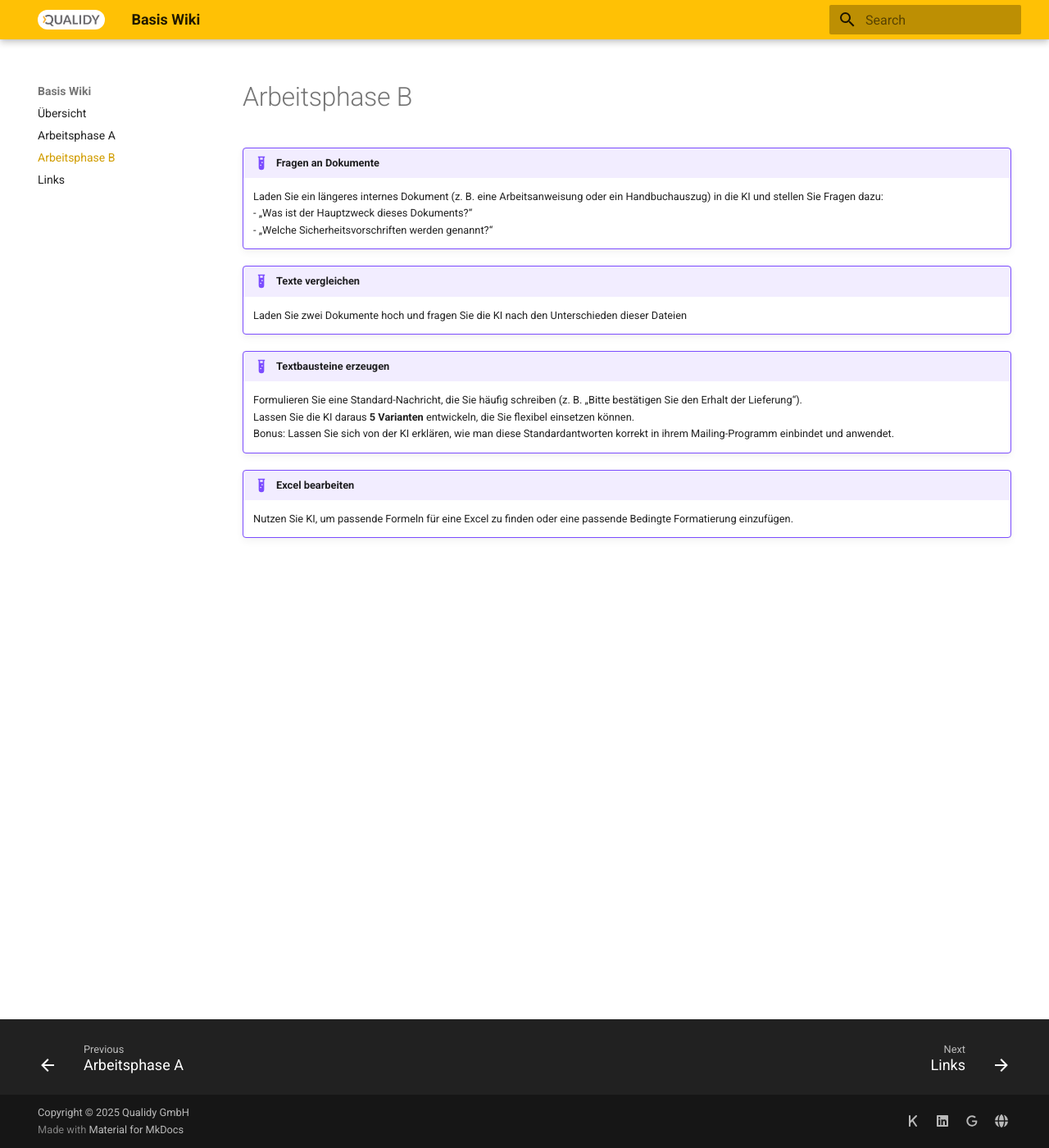
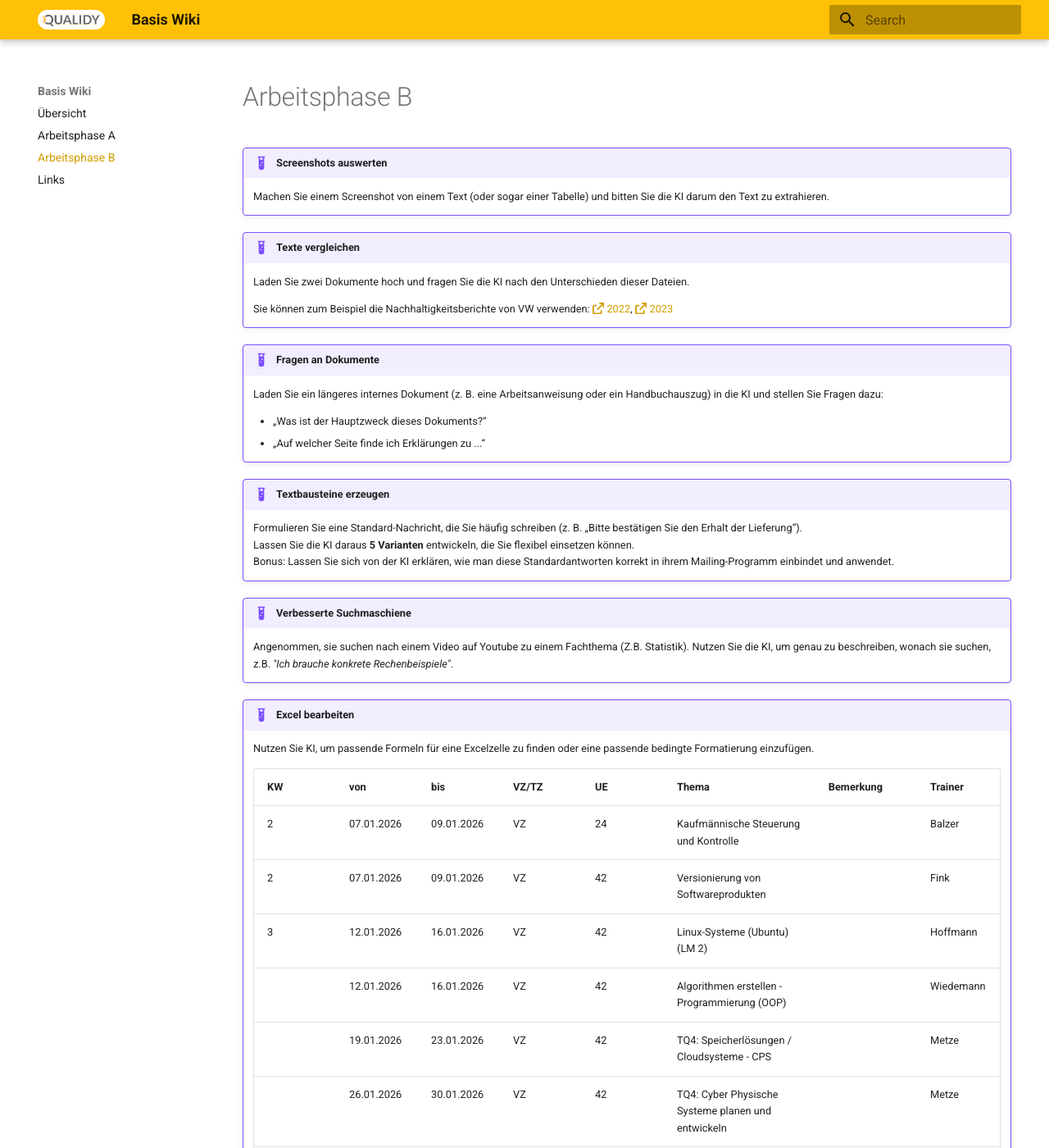
Before and after one commit to Qualidy/wiki-promtathon, an MkDocs documentation site: the page built from docs/content/B.md, in a window 1280 px wide and 1400 px high. Shown: the whole window at 82% size. Built offline with MkDocs 1.6.1 and Material for MkDocs 9.7.7, drawn with Linux system fonts in a browser that asks for light colours; some of the changed text lies outside the part shown.

```diff
--- a/docs/content/B.md
+++ b/docs/content/B.md
@@ -1,19 +1,56 @@
 # Arbeitsphase B
+
+!!! example "Screenshots auswerten"
+
+    Machen Sie einem Screenshot von einem Text (oder sogar einer Tabelle) und bitten Sie die KI
+    darum den Text zu extrahieren.
+
+!!! example "Texte vergleichen"
+    Laden Sie zwei Dokumente hoch und fragen Sie die KI nach den Unterschieden dieser Dateien.
+
+    Sie können zum Beispiel die Nachhaltigkeitsberichte von VW verwenden:
+    [:fontawesome-solid-external-link: 2022](https://www.volkswagen-group.com/de/publikationen/weitere/nachhaltigkeitsbericht-2022-1644){ target=_blank rel="noopener noreferrer" },
+    [:fontawesome-solid-external-link: 2023](https://www.volkswagen-group.com/de/publikationen/weitere/nachhaltigkeitsbericht-2023-2674){ target=_blank rel="noopener noreferrer" }
 
 !!! example "Fragen an Dokumente"
     Laden Sie ein längeres internes Dokument (z. B. eine Arbeitsanweisung oder ein Handbuchauszug) in die KI und stellen Sie Fragen dazu:
+
     - „Was ist der Hauptzweck dieses Dokuments?“
-    - „Welche Sicherheitsvorschriften werden genannt?“
-
-
-!!! example "Texte vergleichen"
-    Laden Sie zwei Dokumente hoch und fragen Sie die KI nach den Unterschieden dieser Dateien
+    - „Auf welcher Seite finde ich Erklärungen zu ...“
 
 !!! example "Textbausteine erzeugen"
     Formulieren Sie eine Standard-Nachricht, die Sie häufig schreiben (z. B. „Bitte bestätigen Sie den Erhalt der Lieferung“).
     Lassen Sie die KI daraus **5 Varianten** entwickeln, die Sie flexibel einsetzen können.
     Bonus: Lassen Sie sich von der KI erklären, wie man diese Standardantworten korrekt in ihrem Mailing-Programm einbindet und anwendet.
 
+!!! example "Verbesserte Suchmaschiene"
+    Angenommen, sie suchen nach einem Video auf Youtube zu einem Fachthema (Z.B. Statistik). Nutzen Sie die KI,
+    um genau zu beschreiben, wonach sie suchen, z.B. *"Ich brauche konkrete Rechenbeispiele"*.
+
 !!! example "Excel bearbeiten"
-    Nutzen Sie KI, um passende Formeln für eine Excel zu finden
-    oder eine passende Bedingte Formatierung einzufügen.
+    Nutzen Sie KI, um passende Formeln für eine Excelzelle zu finden
+    oder eine passende bedingte Formatierung einzufügen.
+
+    | KW  | von       | bis       | VZ/TZ | UE | Thema                                                                 | Bemerkung                                  | Trainer         |
+    |-----|-----------|-----------|-------|----|----------------------------------------------------------------------|--------------------------------------------|-----------------|
+    | 2   | 07.01.2026 | 09.01.2026 | VZ    | 24 | Kaufmännische Steuerung und Kontrolle                                |                                            | Balzer          |
+    | 2   | 07.01.2026 | 09.01.2026 | VZ    | 42 | Versionierung von Softwareprodukten                                  |                                            | Fink            |
+    | 3   | 12.01.2026 | 16.01.2026 | VZ    | 42 | Linux-Systeme (Ubuntu) (LM 2)                                        |                                            | Hoffmann        |
+    |     | 12.01.2026 | 16.01.2026 | VZ    | 42 | Algorithmen erstellen - Programmierung (OOP)                         |                                            | Wiedemann       |
+    |     | 19.01.2026 | 23.01.2026 | VZ    | 42 | TQ4: Speicherlösungen / Cloudsysteme - CPS                           |                                            | Metze           |
+    |     | 26.01.2026 | 30.01.2026 | VZ    | 42 | TQ4: Cyber Physische Systeme planen und entwickeln                   |                                            | Metze           |
+    |     | 02.02.2026 | 06.02.2026 | VZ    | 42 | Softwarediagramme erweitert                                          |                                            | Metze           |
+    |     | 09.02.2026 | 13.02.2026 | TZ    | 30 | Wiederholung Lernmodul 5                                             |                                            | Reichert        |
+    |     | 09.02.2026 | 13.02.2026 | VZ    | 42 | Projektdokumentation                                                 |                                            | Hoffmann        |
+    |     | 16.02.2026 | 20.02.2026 | TZ    | 30 | Windows Serverbetriebssysteme konfigurieren / Virtualisierung (Hyper-V) |                                         | Hoffmann        |
+    |     | 16.02.2026 | 20.02.2026 | VZ    | 42 | Informatik als Beruf / Berufsbildung / Arbeits- und Tarifrecht       | Start wahrscheinlich, aber nicht garantiert | Fink            |
+    |     | 16.02.2026 | 20.02.2026 | TZ    | 30 | Informatik als Beruf / Berufsbildung / Arbeits- und Tarifrecht       |                                            | Balzer          |
+    |     | 23.02.2026 | 27.02.2026 | TZ    | 30 | Kundenspez. Anwendungsentwicklung                                    |                                            | Metze           |
+    |     | 23.02.2026 | 27.02.2026 | TZ    | 30 | Kundenspez. Systemintegration                                        |                                            |                 |
+    |     | 23.02.2026 | 27.02.2026 | VZ    | 42 | Betrieb und Umfeld (Unternehmensformen, WiSo) / Arbeitssicherheit    | Start wahrscheinlich, aber nicht garantiert | Fink            |
+    |     | 23.02.2026 | 27.02.2026 | TZ    | 30 | Betrieb und Umfeld (Unternehmensformen, WiSo)                        |                                            | Balzer          |
+    |     | 23.02.2026 | 24.02.2026 | TZ    | 12 | Prüfungsvorbereitung AP 1                                            | Fortsetzung von KW 8                        | Hoffmann        |
+    |     | 26.02.2026 | 27.02.2026 | VZ    | 15 | Daten aufbereiten (Excel und Python), Pivottabellen                  |                                            | Scherzer, Reichert |
+    |     | 02.03.2026 | 06.03.2026 | TZ    | 30 | Kundenspez. Anwendungsentwicklung                                    |                                            | Scherzer        |
+    |     | 02.03.2026 | 06.03.2026 | TZ    | 30 | Kundenspez. Systemintegration                                        |                                            |                 |
+    |     | 02.03.2026 | 06.03.2026 | VZ    | 42 | Versionierung von Softwareprodukten \| Algorithmen erstellen - Programmierung (OOP) |                          | Fink, Metze     |
```
Also changed, not shown: docs/content/links.md (+2 -0 lines), docs/content/prompting.md (added, +102 -0 lines), docs/index.md (+1 -2 lines).
